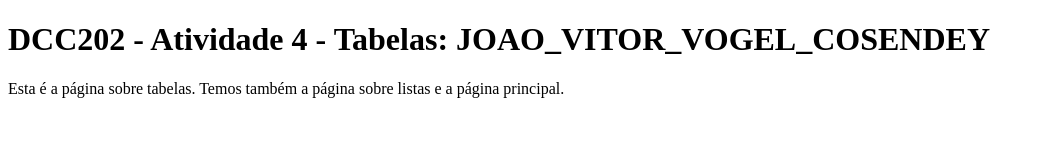
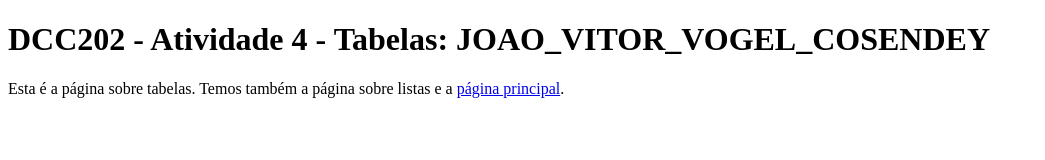
Before and after one commit to ufjf-dcc202/ufjf-dcc202-2023-3-b-atv4-joaovogelufjf, a website: page tabelas.html in a window 1280 px wide. Shown: the whole page, without its empty margins (0-1045 px from the left). Drawn offline with Linux system fonts and the light colour scheme.

Commit message:
link da index na tabelas

```diff
--- a/tabelas.html
+++ b/tabelas.html
@@ -8,7 +8,7 @@
 <body>
     <main>
         <h1>DCC202 - Atividade 4 - Tabelas: JOAO_VITOR_VOGEL_COSENDEY</h1>
-            <p>Esta é a página sobre tabelas. Temos também a página sobre listas e a página principal.</p>
+            <p>Esta é a página sobre tabelas. Temos também a página sobre listas e a <a href="index.html">página principal</a>.</p>
     </main>
 </body>
 </html>
```
